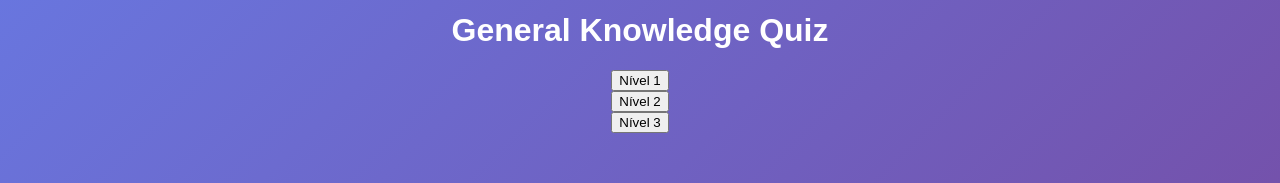
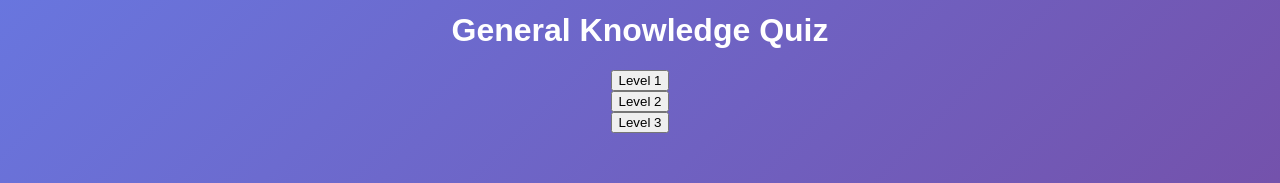
Before and after one commit to Cardoso-Matine/Quiz, a Next.js app: page / in a window 1280 px wide. Shown: the part 338-521 px from the top of the page. Built offline with nearby package versions, Linux system fonts and the light colour scheme.

Commit message:
Fix nivel to Level

```diff
--- a/pages/index.js
+++ b/pages/index.js
@@ -4,9 +4,9 @@ export default function Home() {
   return (
     <div className="flex flex-col items-center justify-center h-screen bg-gray-100 gap-4">
       <h1 className="text-3xl font-bold mb-6">General Knowledge Quiz</h1>
-      <Link href="/quiz?level=1"><button className="bg-green-500 text-white px-6 py-3 rounded-lg">Nível 1</button></Link>
-      <Link href="/quiz?level=2"><button className="bg-yellow-500 text-white px-6 py-3 rounded-lg">Nível 2</button></Link>
-      <Link href="/quiz?level=3"><button className="bg-red-500 text-white px-6 py-3 rounded-lg">Nível 3</button></Link>
+      <Link href="/quiz?level=1"><button className="bg-green-500 text-white px-6 py-3 rounded-lg">Level 1</button></Link>
+      <Link href="/quiz?level=2"><button className="bg-yellow-500 text-white px-6 py-3 rounded-lg">Level 2</button></Link>
+      <Link href="/quiz?level=3"><button className="bg-red-500 text-white px-6 py-3 rounded-lg">Level 3</button></Link>
     </div>
   );
 }
```
